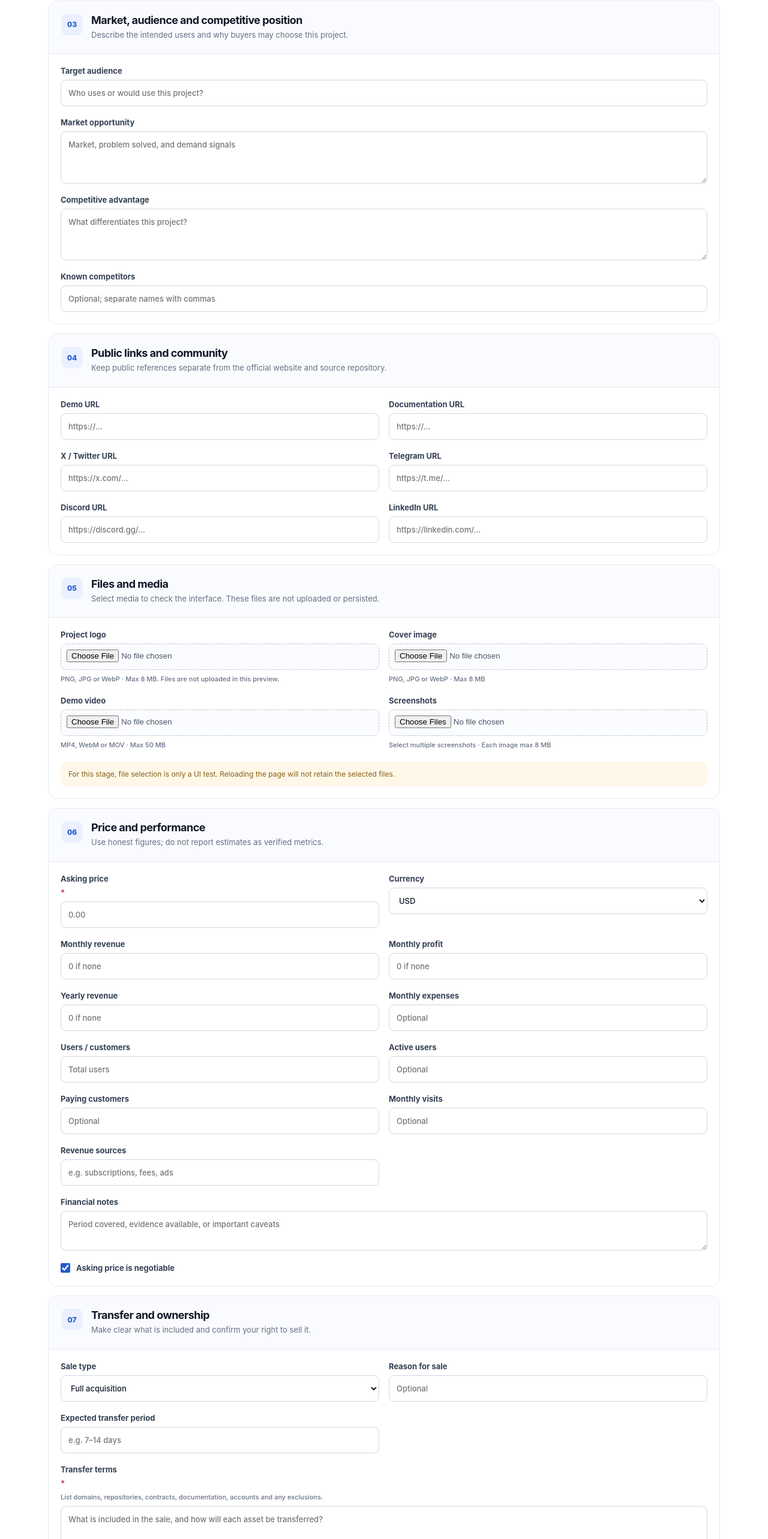
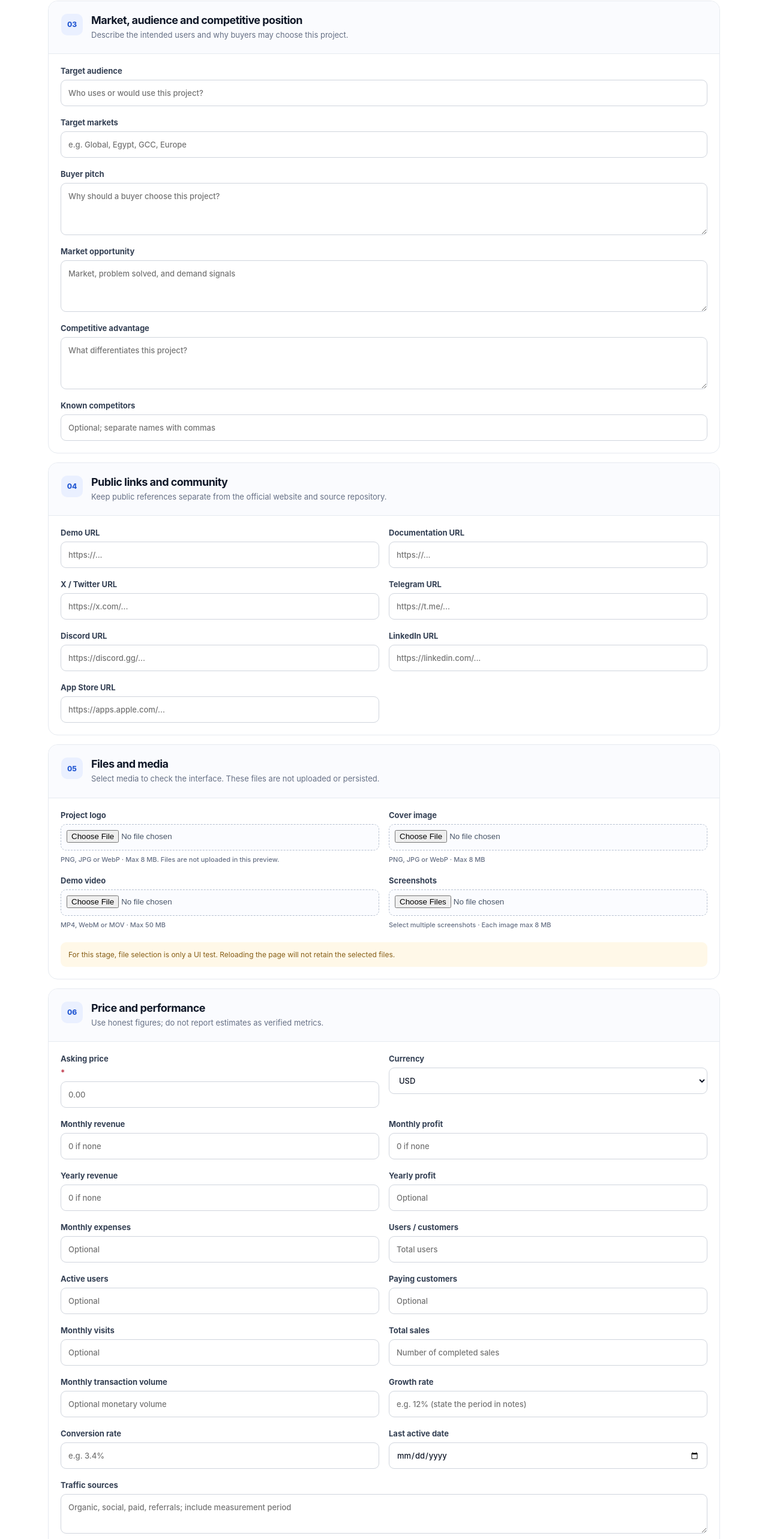
Before and after one commit to Aminzaki1972/Web3Market, a Next.js app in the folder nextjs/: page /sell-project in a window 1280 px wide. Shown: the part 1740-4306 px from the top of the page at 60% size. Built offline with nearby package versions, Linux system fonts and the light colour scheme.

Commit message:
Expand listing market, asset and traction fields

```diff
--- a/nextjs/app/sell-project/page.tsx
+++ b/nextjs/app/sell-project/page.tsx
@@ -16,6 +16,17 @@ type ListingDraft = {
   techStack: string;
   yearCreated: string;
   targetAudience: string;
+  targetMarkets: string;
+  buyerPitch: string;
+  assetNotes: string;
+  appStoreUrl: string;
+  yearlyProfit: string;
+  growthRate: string;
+  totalSales: string;
+  monthlyVolume: string;
+  conversionRate: string;
+  lastActiveDate: string;
+  trafficSources: string;
   marketOpportunity: string;
   competitiveAdvantage: string;
   competitors: string;
@@ -49,7 +60,7 @@ const STORAGE_KEY = "w3m-nextjs-listing-draft-v1";
 const emptyDraft: ListingDraft = {
   projectName: "", shortDescription: "", fullDescription: "", projectUrl: "", githubUrl: "",
   category: "", projectStage: "Prototype", blockchain: "", businessModel: "", techStack: "", yearCreated: "",
-  targetAudience: "", marketOpportunity: "", competitiveAdvantage: "", competitors: "", monthlyVisits: "", activeUsers: "", customers: "",
+  targetAudience: "", targetMarkets: "", buyerPitch: "", assetNotes: "", appStoreUrl: "", yearlyProfit: "", growthRate: "", totalSales: "", monthlyVolume: "", conversionRate: "", lastActiveDate: "", trafficSources: "", marketOpportunity: "", competitiveAdvantage: "", competitors: "", monthlyVisits: "", activeUsers: "", customers: "",
   yearlyRevenue: "", monthlyExpenses: "", revenueSources: "", financialNotes: "", reasonForSale: "", saleType: "Full acquisition",
   demoUrl: "", documentationUrl: "", twitterUrl: "", telegramUrl: "", discordUrl: "", linkedinUrl: "",
   askingPrice: "", currency: "USD", negotiable: true, monthlyRevenue: "", monthlyProfit: "",
@@ -168,9 +179,10 @@ export default function SellProjectPage() {
     if (!validNonNegativeNumber(draft.askingPrice)) errors.push("valid non-negative asking price");
     const numericFields: Array<[string, string]> = [
       ["monthly revenue", draft.monthlyRevenue], ["monthly profit", draft.monthlyProfit],
-      ["yearly revenue", draft.yearlyRevenue], ["monthly expenses", draft.monthlyExpenses],
+      ["yearly revenue", draft.yearlyRevenue], ["yearly profit", draft.yearlyProfit], ["monthly expenses", draft.monthlyExpenses],
+      ["monthly volume", draft.monthlyVolume], ["total sales", draft.totalSales],
       ["users / customers", draft.users], ["active users", draft.activeUsers],
-      ["paying customers", draft.customers], ["monthly visits", draft.monthlyVisits],
+      ["paying customers", draft.customers], ["monthly visits", draft.monthlyVisits], ["total sales", draft.totalSales],
     ];
     numericFields.forEach(([label, value]) => {
       const error = optionalNonNegativeNumberError(value, label);
@@ -200,7 +212,7 @@ export default function SellProjectPage() {
     const optionalLinks: Array<[string, string]> = [
       ["demo URL", draft.demoUrl], ["documentation URL", draft.documentationUrl],
       ["X / Twitter URL", draft.twitterUrl], ["Telegram URL", draft.telegramUrl],
-      ["Discord URL", draft.discordUrl], ["LinkedIn URL", draft.linkedinUrl],
+      ["Discord URL", draft.discordUrl], ["LinkedIn URL", draft.linkedinUrl], ["App Store URL", draft.appStoreUrl],
     ];
     optionalLinks.forEach(([label, value]) => {
       if (value.trim() && !validHttpsUrl(value)) errors.push(label + " must use HTTPS");
@@ -261,6 +273,8 @@ export default function SellProjectPage() {
           <div className="listing-section-heading"><span>03</span><div><h2>Market, audience and competitive position</h2><p>Describe the intended users and why buyers may choose this project.</p></div></div>
           <div className="listing-fields">
             <label className="field full-field">Target audience<input value={draft.targetAudience} onChange={e => update("targetAudience", e.target.value)} placeholder="Who uses or would use this project?" /></label>
+            <label className="field full-field">Target markets<input value={draft.targetMarkets} onChange={e => update("targetMarkets", e.target.value)} placeholder="e.g. Global, Egypt, GCC, Europe" /></label>
+            <label className="field full-field">Buyer pitch<textarea rows={3} value={draft.buyerPitch} onChange={e => update("buyerPitch", e.target.value)} placeholder="Why should a buyer choose this project?" /></label>
             <label className="field full-field">Market opportunity<textarea rows={3} value={draft.marketOpportunity} onChange={e => update("marketOpportunity", e.target.value)} placeholder="Market, problem solved, and demand signals" /></label>
             <label className="field full-field">Competitive advantage<textarea rows={3} value={draft.competitiveAdvantage} onChange={e => update("competitiveAdvantage", e.target.value)} placeholder="What differentiates this project?" /></label>
             <label className="field full-field">Known competitors<input value={draft.competitors} onChange={e => update("competitors", e.target.value)} placeholder="Optional; separate names with commas" /></label>
@@ -276,6 +290,7 @@ export default function SellProjectPage() {
             <label className="field">Telegram URL<input type="url" value={draft.telegramUrl} onChange={e => update("telegramUrl", e.target.value)} placeholder="https://t.me/..." /></label>
             <label className="field">Discord URL<input type="url" value={draft.discordUrl} onChange={e => update("discordUrl", e.target.value)} placeholder="https://discord.gg/..." /></label>
             <label className="field">LinkedIn URL<input type="url" value={draft.linkedinUrl} onChange={e => update("linkedinUrl", e.target.value)} placeholder="https://linkedin.com/..." /></label>
+            <label className="field">App Store URL<input type="url" value={draft.appStoreUrl} onChange={e => update("appStoreUrl", e.target.value)} placeholder="https://apps.apple.com/..." /></label>
           </div>
         </section>
 
@@ -298,11 +313,18 @@ export default function SellProjectPage() {
             <label className="field">Monthly revenue<input type="number" min="0" step="0.01" value={draft.monthlyRevenue} onChange={e => update("monthlyRevenue", e.target.value)} placeholder="0 if none" /></label>
             <label className="field">Monthly profit<input type="number" step="0.01" value={draft.monthlyProfit} onChange={e => update("monthlyProfit", e.target.value)} placeholder="0 if none" /></label>
             <label className="field">Yearly revenue<input type="number" min="0" step="0.01" value={draft.yearlyRevenue} onChange={e => update("yearlyRevenue", e.target.value)} placeholder="0 if none" /></label>
+            <label className="field">Yearly profit<input type="number" min="0" step="0.01" value={draft.yearlyProfit} onChange={e => update("yearlyProfit", e.target.value)} placeholder="Optional" /></label>
             <label className="field">Monthly expenses<input type="number" min="0" step="0.01" value={draft.monthlyExpenses} onChange={e => update("monthlyExpenses", e.target.value)} placeholder="Optional" /></label>
             <label className="field">Users / customers<input type="number" min="0" step="1" value={draft.users} onChange={e => update("users", e.target.value)} placeholder="Total users" /></label>
             <label className="field">Active users<input type="number" min="0" step="1" value={draft.activeUsers} onChange={e => update("activeUsers", e.target.value)} placeholder="Optional" /></label>
             <label className="field">Paying customers<input type="number" min="0" step="1" value={draft.customers} onChange={e => update("customers", e.target.value)} placeholder="Optional" /></label>
             <label className="field">Monthly visits<input type="number" min="0" step="1" value={draft.monthlyVisits} onChange={e => update("monthlyVisits", e.target.value)} placeholder="Optional" /></label>
+            <label className="field">Total sales<input type="number" min="0" step="1" value={draft.totalSales} onChange={e => update("totalSales", e.target.value)} placeholder="Number of completed sales" /></label>
+            <label className="field">Monthly transaction volume<input type="number" min="0" step="0.01" value={draft.monthlyVolume} onChange={e => update("monthlyVolume", e.target.value)} placeholder="Optional monetary volume" /></label>
+            <label className="field">Growth rate<input value={draft.growthRate} onChange={e => update("growthRate", e.target.value)} placeholder="e.g. 12% (state the period in notes)" /></label>
+            <label className="field">Conversion rate<input value={draft.conversionRate} onChange={e => update("conversionRate", e.target.value)} placeholder="e.g. 3.4%" /></label>
+            <label className="field">Last active date<input type="date" value={draft.lastActiveDate} onChange={e => update("lastActiveDate", e.target.value)} /></label>
+            <label className="field full-field">Traffic sources<textarea rows={2} value={draft.trafficSources} onChange={e => update("trafficSources", e.target.value)} placeholder="Organic, social, paid, referrals; include measurement period" /></label>
             <label className="field">Revenue sources<input value={draft.revenueSources} onChange={e => update("revenueSources", e.target.value)} placeholder="e.g. subscriptions, fees, ads" /></label>
             <label className="field full-field">Financial notes<textarea rows={2} value={draft.financialNotes} onChange={e => update("financialNotes", e.target.value)} placeholder="Period covered, evidence available, or important caveats" /></label>
             <label className="field field-checkbox"><input type="checkbox" checked={draft.negotiable} onChange={e => update("negotiable", e.target.checked)} /> Asking price is negotiable</label>
@@ -315,6 +337,7 @@ export default function SellProjectPage() {
             <label className="field">Sale type<select value={draft.saleType} onChange={e => update("saleType", e.target.value)}><option>Full acquisition</option><option>Partial acquisition</option><option>Asset sale</option><option>License</option></select></label>
             <label className="field">Reason for sale<input value={draft.reasonForSale} onChange={e => update("reasonForSale", e.target.value)} placeholder="Optional" /></label>
             <label className="field">Expected transfer period<input value={draft.transferPeriod} onChange={e => update("transferPeriod", e.target.value)} placeholder="e.g. 7–14 days" /></label>
+            <label className="field full-field">Assets included / excluded<textarea rows={3} value={draft.assetNotes} onChange={e => update("assetNotes", e.target.value)} placeholder="Source code, domain, hosting, database, contracts, community, accounts, exclusions..." /></label>
             <label className="field full-field">Transfer terms <b>*</b><span className="field-hint">List domains, repositories, contracts, documentation, accounts and any exclusions.</span><textarea rows={4} value={draft.transferTerms} onChange={e => update("transferTerms", e.target.value)} placeholder="What is included in the sale, and how will each asset be transferred?" /></label>
             <label className="field field-checkbox full-field"><input type="checkbox" checked={draft.ownershipDeclaration} onChange={e => update("ownershipDeclaration", e.target.checked)} /> I confirm that I own, or am authorized to sell, this project and the assets I have listed.</label>
           </div>
```
